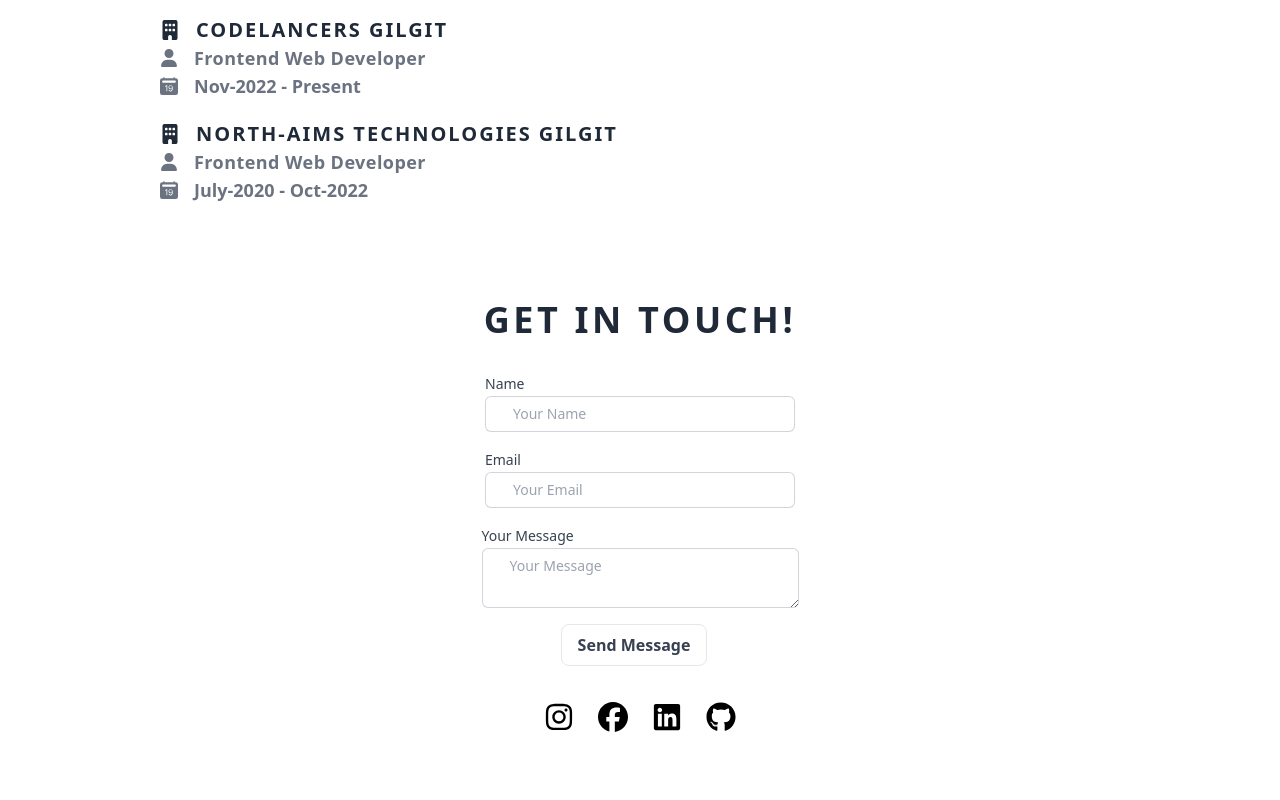
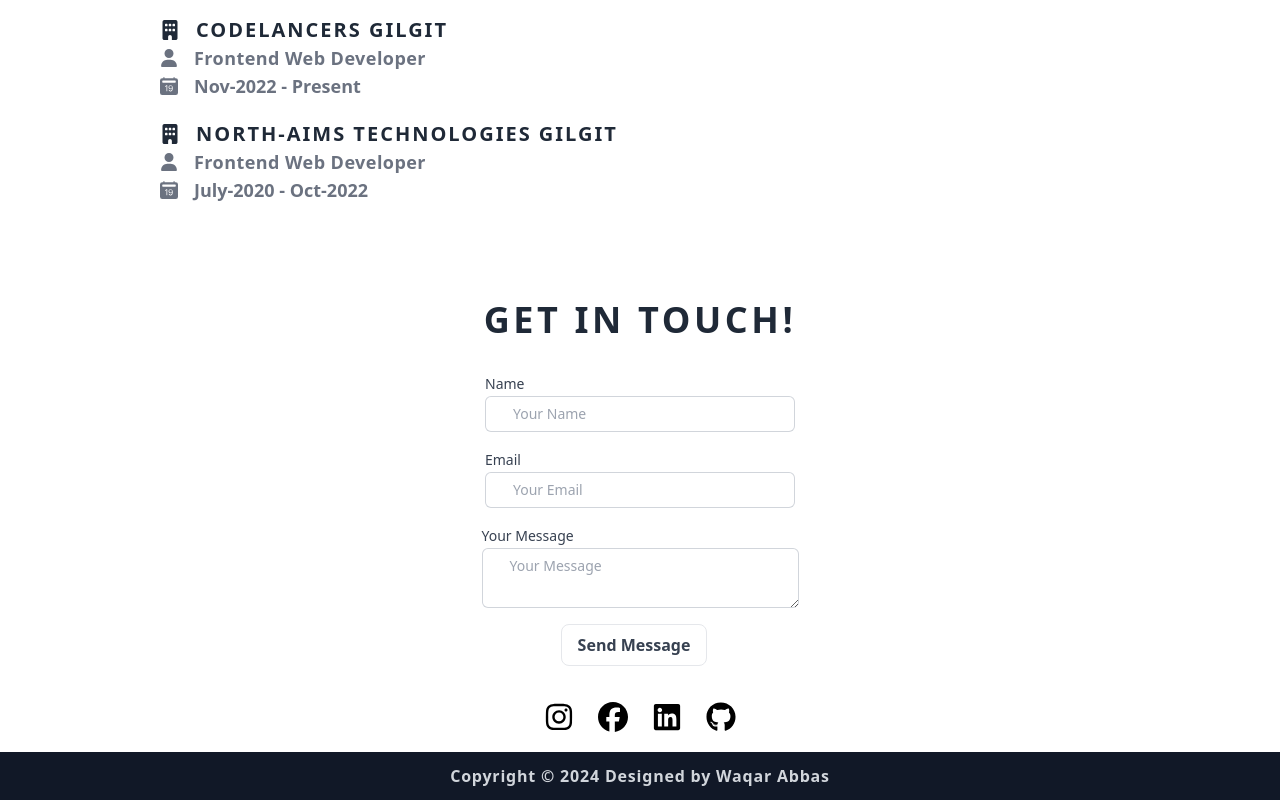
Before and after one commit to waqarabbas72/Portfolio, a React (Vite) app: page / in a window 1280 px wide. Shown: the part 4732-5532 px from the top of the page. Before the commit the page ends 5484 px from the top, so only its background shows below. Built offline with nearby package versions, Linux system fonts and the light colour scheme; the HTML template or start-up script is replaced by a standard one.

Commit message:
added foooter

```diff
--- a/src/App.jsx
+++ b/src/App.jsx
@@ -11,6 +11,7 @@ import styled from "styled-components";
 import { useState } from "react";
 import { MdDarkMode, MdLightMode } from "react-icons/md";
 import About from "./components/About";
+import Footer from "./components/Footer";
 
 const StyledBody = styled.body`
   background-color: ${({ theme }) => theme.backgroundColor};
@@ -36,7 +37,7 @@ function App() {
     <>
       <div className="App">
         <StyledBody theme={theme} className="duration-500">
-          <Header />
+          <Header  />
           <button
             onClick={toggleDarkMode}
             className="absolute right-4 top-11 cursor-pointer mx-2 text-2xl duration-500"
@@ -53,6 +54,7 @@ function App() {
           <SocialMedia
             className={`flex items-center py-4 gap-4 justify-center`}
           />
+          <Footer />
         </StyledBody>
       </div>
     </>
--- /dev/null
+++ b/src/components/Footer.jsx
@@ -0,0 +1,11 @@
+import React from 'react'
+
+const Footer = () => {
+  return (
+    <div className='bg-gray-900 text-gray-300 text-center p-3 tracking-wider font-bold'>
+        Copyright &copy; 2024 Designed by Waqar Abbas
+    </div>
+  )
+}
+
+export default Footer
```
